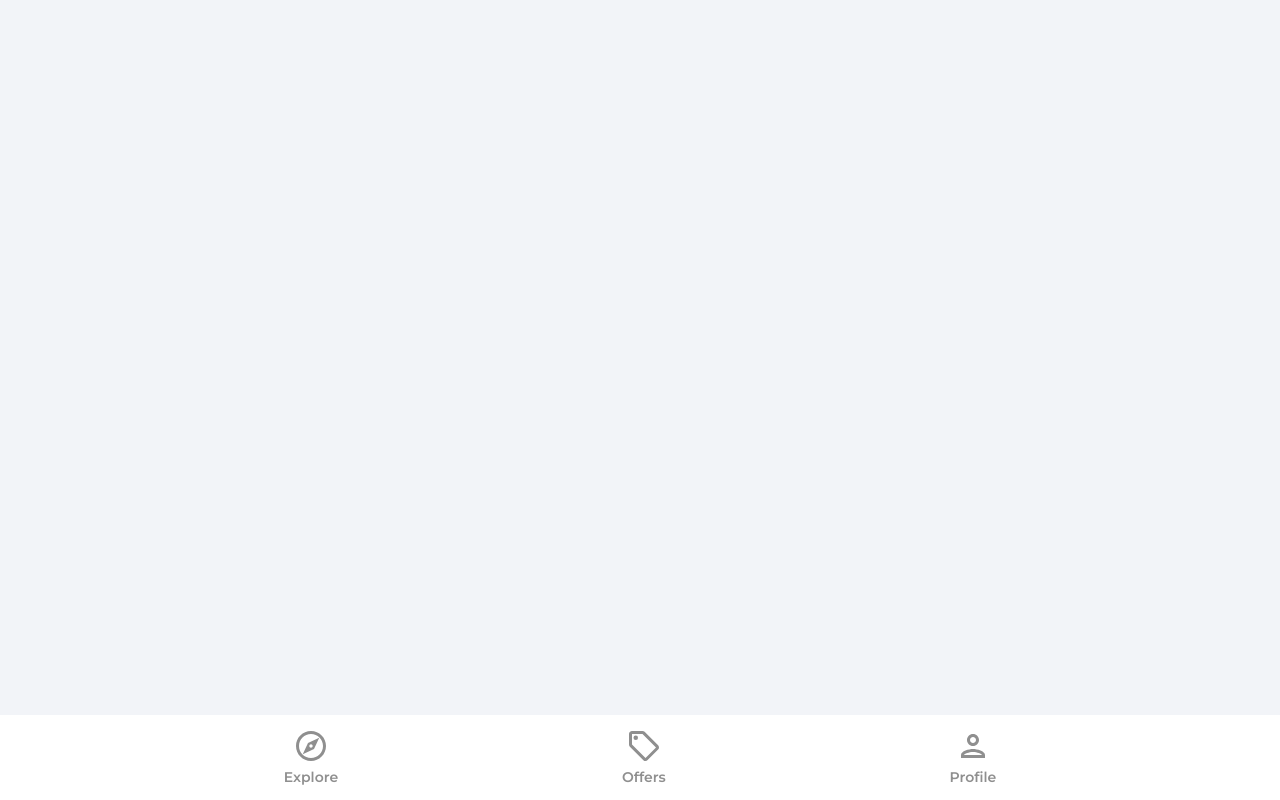
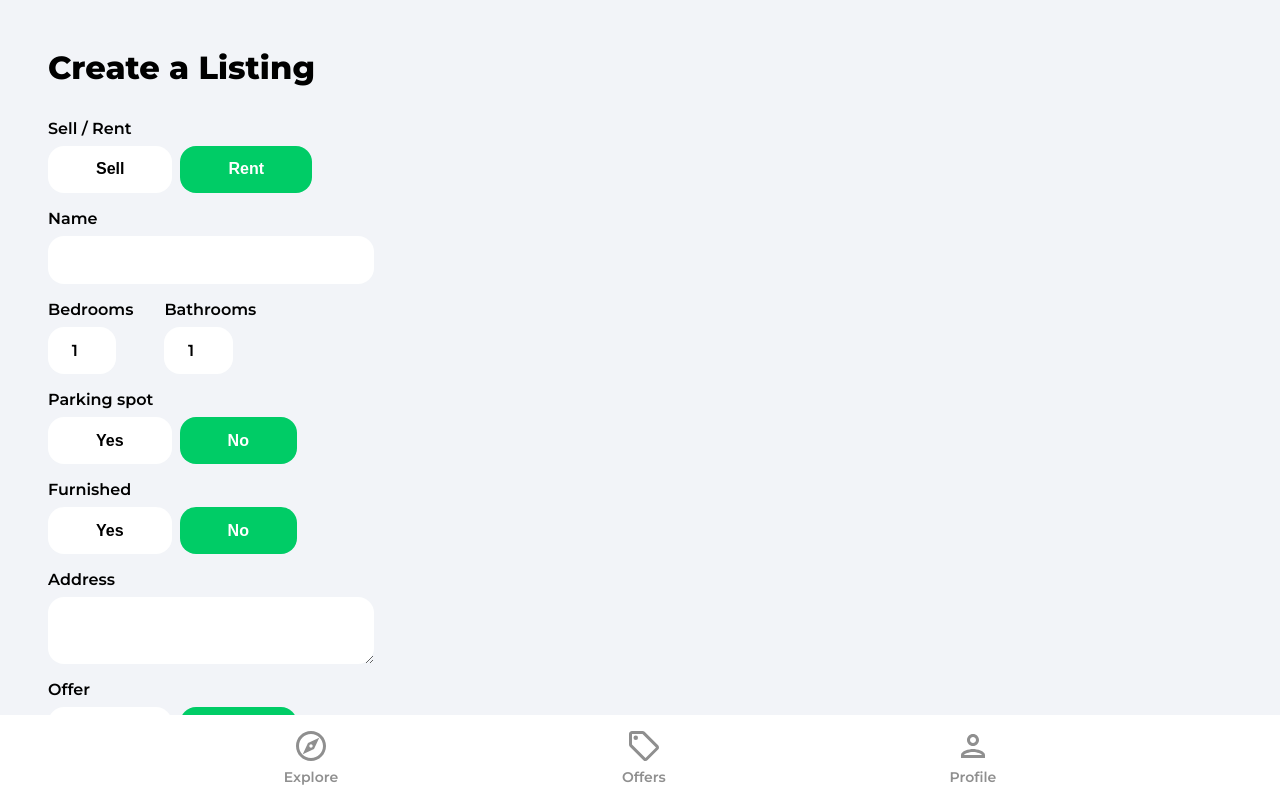
Before and after one commit to devavaz/house-marketplace, a React (Create React App) app: page /create-listing in a window 1280 px wide. Shown: the top 800 px of the page. Built offline with nearby package versions, Linux system fonts and the light colour scheme; no server answers; sample sign-in values are in the browser's storage.

Commit message:
users can create listings

```diff
--- a/src/App.js
+++ b/src/App.js
@@ -16,6 +16,7 @@
 import Navbar from "./components/Navbar";
 import PrivateRoute from "./components/PrivateRoute";
 import Category from "./pages/Category";
+import CreateListing from "./pages/CreateListing";
 
 
 
@@ -29,10 +30,13 @@
           <Route path="/offers" element={<Offers />} />
           <Route path='/category/:categoryName' element={<Category />} />
           <Route path="/profile" element={<PrivateRoute />}>
+          <Route path='/profile' element={<Profile />} />
           </Route>
           <Route path="/signin" element={<Signin />} />
           <Route path="/signup" element={<Signup />} />
           <Route path="/forgot-password" element={<ForgotPassword />} />
+          <Route path="/create-listing" element={<CreateListing />} />
+
        </Routes>
 
       <Navbar />
--- /dev/null
+++ b/src/pages/CreateListing.jsx
@@ -0,0 +1,335 @@
+import { useState, useEffect, useRef } from 'react'
+import { getAuth, onAuthStateChanged } from 'firebase/auth'
+import { useNavigate } from 'react-router-dom'
+import Spinner from '../components/Spinner'
+
+function CreateListing() {
+  const [geolocationEnabled, setGeolocationEnabled] = useState(true)
+  const [loading, setLoading] = useState(false)
+  const [formData, setFormData] = useState({
+    type: 'rent',
+    name: '',
+    bedrooms: 1,
+    bathrooms: 1,
+    parking: false,
+    furnished: false,
+    address: '',
+    offer: false,
+    regularPrice: 0,
+    discountedPrice: 0,
+    images: {},
+    latitude: 0,
+    longitude: 0,
+  })
+
+  const {
+    type,
+    name,
+    bedrooms,
+    bathrooms,
+    parking,
+    furnished,
+    address,
+    offer,
+    regularPrice,
+    discountedPrice,
+    images,
+    latitude,
+    longitude,
+  } = formData
+
+  const auth = getAuth()
+  const navigate = useNavigate()
+  const isMounted = useRef(true)
+
+  useEffect(() => {
+    if (isMounted) {
+      onAuthStateChanged(auth, (user) => {
+        if (user) {
+          setFormData({ ...formData, userRef: user.uid })
+        } else {
+          navigate('/sign-in')
+        }
+      })
+    }
+
+    return () => {
+      isMounted.current = false
+    }
+    // eslint-disable-next-line react-hooks/exhaustive-deps
+  }, [isMounted])
+
+  const onSubmit = (e) => {
+    e.preventDefault()
+  }
+
+  const onMutate = (e) => {
+    let boolean = null
+
+    if (e.target.value === 'true') {
+      boolean = true
+    }
+    if (e.target.value === 'false') {
+      boolean = false
+    }
+
+    // Files
+    if (e.target.files) {
+      setFormData((prevState) => ({
+        ...prevState,
+        images: e.target.files,
+      }))
+    }
+
+    // Text/Booleans/Numbers
+    if (!e.target.files) {
+      setFormData((prevState) => ({
+        ...prevState,
+        [e.target.id]: boolean ?? e.target.value,
+      }))
+    }
+  }
+
+  if (loading) {
+    return <Spinner />
+  }
+
+  return (
+    <div className='profile'>
+      <header>
+        <p className='pageHeader'>Create a Listing</p>
+      </header>
+
+      <main>
+        <form onSubmit={onSubmit}>
+          <label className='formLabel'>Sell / Rent</label>
+          <div className='formButtons'>
+            <button
+              type='button'
+              className={type === 'sale' ? 'formButtonActive' : 'formButton'}
+              id='type'
+              value='sale'
+              onClick={onMutate}
+            >
+              Sell
+            </button>
+            <button
+              type='button'
+              className={type === 'rent' ? 'formButtonActive' : 'formButton'}
+              id='type'
+              value='rent'
+              onClick={onMutate}
+            >
+              Rent
+            </button>
+          </div>
+
+          <label className='formLabel'>Name</label>
+          <input
+            className='formInputName'
+            type='text'
+            id='name'
+            value={name}
+            onChange={onMutate}
+            maxLength='32'
+            minLength='10'
+            required
+          />
+
+          <div className='formRooms flex'>
+            <div>
+              <label className='formLabel'>Bedrooms</label>
+              <input
+                className='formInputSmall'
+                type='number'
+                id='bedrooms'
+                value={bedrooms}
+                onChange={onMutate}
+                min='1'
+                max='50'
+                required
+              />
+            </div>
+            <div>
+              <label className='formLabel'>Bathrooms</label>
+              <input
+                className='formInputSmall'
+                type='number'
+                id='bathrooms'
+                value={bathrooms}
+                onChange={onMutate}
+                min='1'
+                max='50'
+                required
+              />
+            </div>
+          </div>
+
+          <label className='formLabel'>Parking spot</label>
+          <div className='formButtons'>
+            <button
+              className={parking ? 'formButtonActive' : 'formButton'}
+              type='button'
+              id='parking'
+              value={true}
+              onClick={onMutate}
+              min='1'
+              max='50'
+            >
+              Yes
+            </button>
+            <button
+              className={
+                !parking && parking !== null ? 'formButtonActive' : 'formButton'
+              }
+              type='button'
+              id='parking'
+              value={false}
+              onClick={onMutate}
+            >
+              No
+            </button>
+          </div>
+
+          <label className='formLabel'>Furnished</label>
+          <div className='formButtons'>
+            <button
+              className={furnished ? 'formButtonActive' : 'formButton'}
+              type='button'
+              id='furnished'
+              value={true}
+              onClick={onMutate}
+            >
+              Yes
+            </button>
+            <button
+              className={
+                !furnished && furnished !== null
+                  ? 'formButtonActive'
+                  : 'formButton'
+              }
+              type='button'
+              id='furnished'
+              value={false}
+              onClick={onMutate}
+            >
+              No
+            </button>
+          </div>
+
+          <label className='formLabel'>Address</label>
+          <textarea
+            className='formInputAddress'
+            type='text'
+            id='address'
+            value={address}
+            onChange={onMutate}
+            required
+          />
+
+          {!geolocationEnabled && (
+            <div className='formLatLng flex'>
+              <div>
+                <label className='formLabel'>Latitude</label>
+                <input
+                  className='formInputSmall'
+                  type='number'
+                  id='latitude'
+                  value={latitude}
+                  onChange={onMutate}
+                  required
+                />
+              </div>
+              <div>
+                <label className='formLabel'>Longitude</label>
+                <input
+                  className='formInputSmall'
+                  type='number'
+                  id='longitude'
+                  value={longitude}
+                  onChange={onMutate}
+                  required
+                />
+              </div>
+            </div>
+          )}
+
+          <label className='formLabel'>Offer</label>
+          <div className='formButtons'>
+            <button
+              className={offer ? 'formButtonActive' : 'formButton'}
+              type='button'
+              id='offer'
+              value={true}
+              onClick={onMutate}
+            >
+              Yes
+            </button>
+            <button
+              className={
+                !offer && offer !== null ? 'formButtonActive' : 'formButton'
+              }
+              type='button'
+              id='offer'
+              value={false}
+              onClick={onMutate}
+            >
+              No
+            </button>
+          </div>
+
+          <label className='formLabel'>Regular Price</label>
+          <div className='formPriceDiv'>
+            <input
+              className='formInputSmall'
+              type='number'
+              id='regularPrice'
+              value={regularPrice}
+              onChange={onMutate}
+              min='50'
+              max='750000000'
+              required
+            />
+            {type === 'rent' && <p className='formPriceText'>$ / Month</p>}
+          </div>
+
+          {offer && (
+            <>
+              <label className='formLabel'>Discounted Price</label>
+              <input
+                className='formInputSmall'
+                type='number'
+                id='discountedPrice'
+                value={discountedPrice}
+                onChange={onMutate}
+                min='50'
+                max='750000000'
+                required={offer}
+              />
+            </>
+          )}
+
+          <label className='formLabel'>Images</label>
+          <p className='imagesInfo'>
+            The first image will be the cover (max 6).
+          </p>
+          <input
+            className='formInputFile'
+            type='file'
+            id='images'
+            onChange={onMutate}
+            max='6'
+            accept='.jpg,.png,.jpeg'
+            multiple
+            required
+          />
+          <button type='submit' className='primaryButton createListingButton'>
+            Create Listing
+          </button>
+        </form>
+      </main>
+    </div>
+  )
+}
+
+export default CreateListing
--- a/src/pages/Offers.jsx
+++ b/src/pages/Offers.jsx
@@ -1,6 +1,6 @@
 import React from 'react'
 
-function Offers() {
+const Offers = () => {
   return (
     <div>Offers</div>
   )
--- a/src/pages/Profile.jsx
+++ b/src/pages/Profile.jsx
@@ -1,9 +1,12 @@
 import { useState } from "react";
 import { getAuth, updateProfile } from "firebase/auth";
-import { useNavigate} from "react-router-dom";
+import { Link, useNavigate} from "react-router-dom";
 import { updateDoc, doc } from "firebase/firestore";
 import { db } from "../firebase.config";
 import { toast } from "react-toastify";
+
+import arrowRight from "../assets/svg/keyboardArrowRightIcon.svg"
+import homeIcon from "../assets/svg/homeIcon.svg"
 
 const Profile = () => {
   const auth = getAuth();
@@ -97,6 +100,13 @@
               />
             </form>
           </div>
+
+
+          <Link to="/create-listing" className="createListing">
+           <img src={homeIcon} alt="homeIcon" />
+           <p>Sell or Rent your place</p>
+            <img src={arrowRight} alt="arrowRight" />
+          </Link>
         </main>
       </div>
     </>
```
